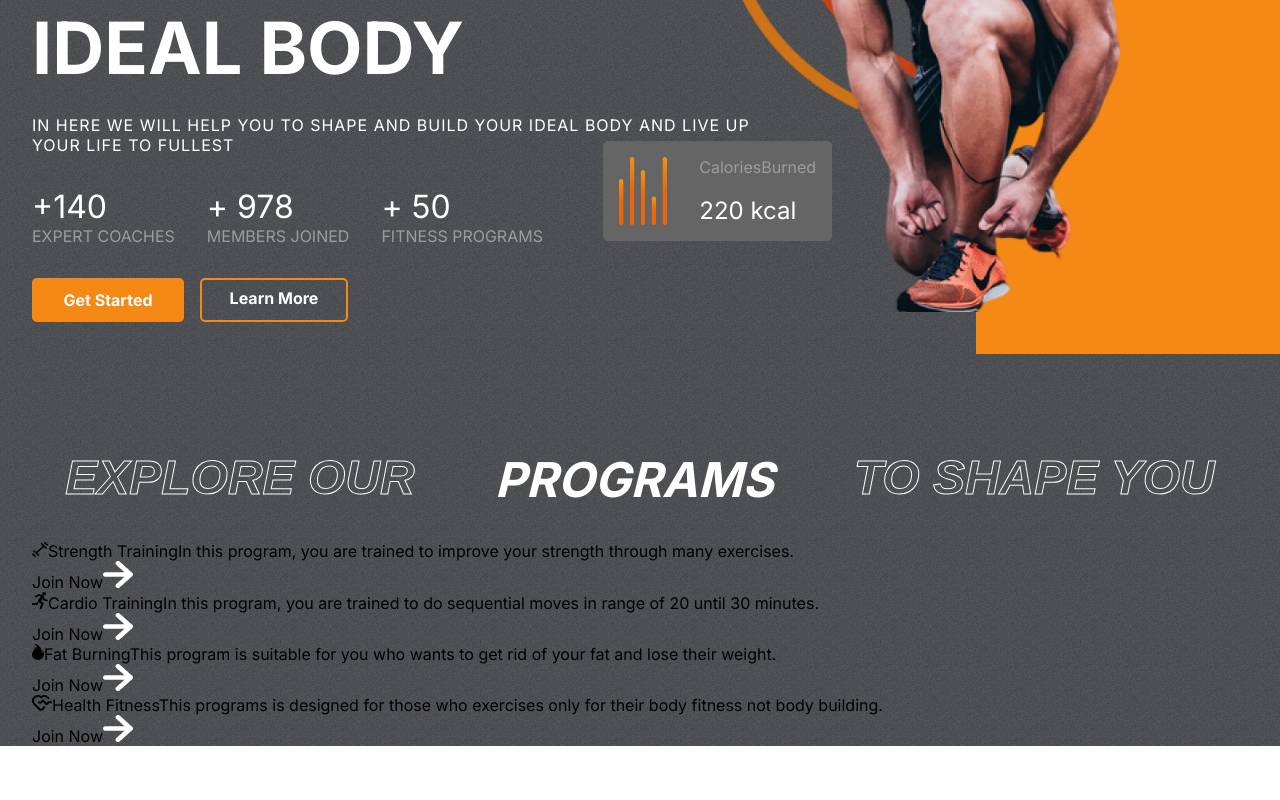
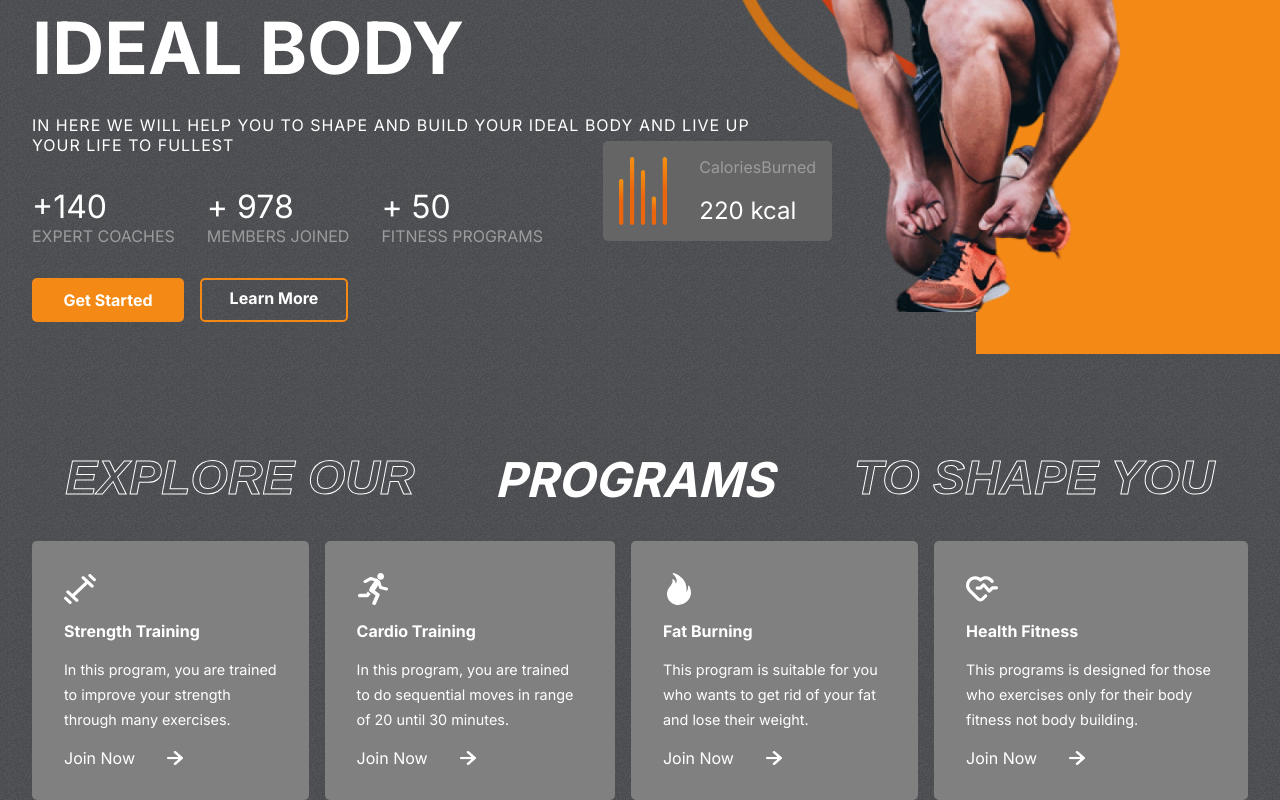
Before and after one commit to 404Bappy/FitnessRevolution-APP, a React (Create React App) app: page / in a window 1280 px wide. Shown: the part 371-1171 px from the top of the page. Before the commit the page ends 1117 px from the top, so only its background shows below. Built offline with nearby package versions, Linux system fonts and the light colour scheme.

Commit message:
first commit

```diff
--- a/src/Components/Programs/Programs.css
+++ b/src/Components/Programs/Programs.css
@@ -14,3 +14,47 @@
   text-transform: uppercase;
   font-style: italic;
 }
+.program-categories {
+  display: flex;
+  gap: 1rem;
+}
+
+.category {
+  display: flex;
+  flex-direction: column;
+  background-color: gray;
+  padding: 2rem;
+  gap: 1rem;
+  color: white;
+  justify-content: space-between;
+  border-radius: 5px;
+}
+
+.category > :nth-child(1) {
+  width: 2rem;
+  height: 2rem;
+  fill: white;
+}
+.category > :nth-child(2) {
+  font-size: 1rem;
+  font-weight: bold;
+}
+.category > :nth-child(3) {
+  font-size: 0.9rem;
+  line-height: 25px;
+}
+
+.join-now {
+  display: flex;
+  align-items: center;
+  gap: 2rem;
+}
+
+.join-now > img {
+  width: 1rem;
+}
+
+.category:hover {
+  background: var(--planCard);
+  cursor: pointer;
+}
```
